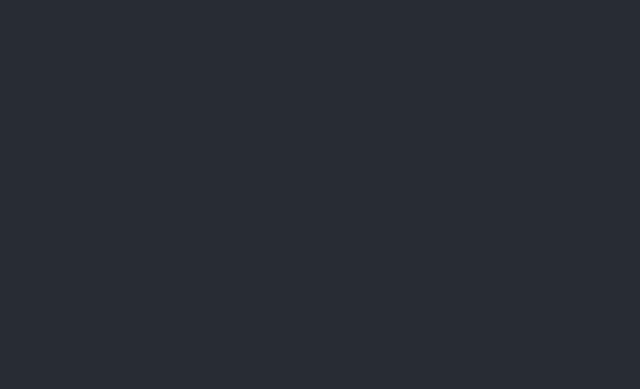
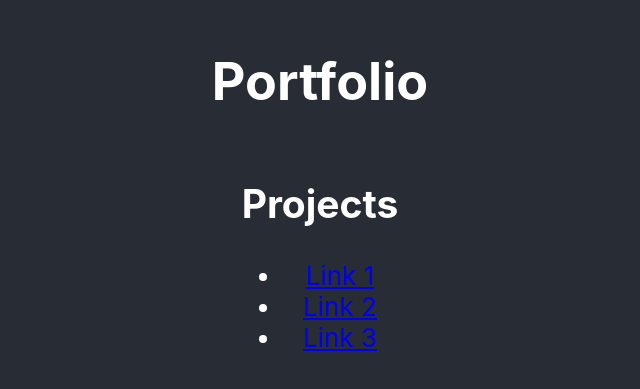
Before and after one commit to SeanAverS/portfolio, a React (Create React App) app in the folder my-app/: page / in a window 1280 px wide. Shown: the part 203-592 px from the top of the page, without its empty margins (320-960 px from the left). Built offline with nearby package versions, Linux system fonts and the light colour scheme.

Commit message:
Initial page links setup

```diff
--- a/my-app/src/App.js
+++ b/my-app/src/App.js
@@ -4,6 +4,15 @@ function App() {
   return (
     <div className="App">
       <header className="App-header">
+        <h1>Portfolio</h1>
+        <div className="column">
+          <h2>Projects</h2>
+          <ul>
+            <li><a href="#link1">Link 1</a></li>
+            <li><a href="#link2">Link 2</a></li>
+            <li><a href="#link3">Link 3</a></li>
+          </ul>
+        </div>
       </header>
     </div>
   );
```
